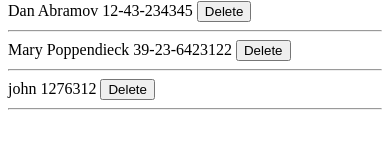
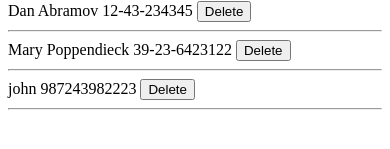
Before and after one commit to kritebh/fullstackopen, a React (Create React App) app in the folder part2/phonebook/: page / in a window 390 px wide. Shown: the part 361-510 px from the top of the page. Built offline with nearby package versions, Linux system fonts and the light colour scheme; data requests are answered from the project's data file.

Commit message:
2.16: Phonebook step11 && 2.17*: Phonebook step12

```diff
--- a/part2/phonebook/db.json
+++ b/part2/phonebook/db.json
@@ -22,7 +22,7 @@
     },
     {
       "name": "john",
-      "number": "1276312",
+      "number": "987243982223",
       "id": 5
     }
   ]
--- a/part2/phonebook/src/App.js
+++ b/part2/phonebook/src/App.js
@@ -4,7 +4,7 @@ import Search from "./Components/Search";
 import AddContact from "./Components/AddContact";
 import AllPersons from "./Components/AllPersons";
 import apiService from "./services/ApiService";
-import axios, { all } from "axios";
+import Notification from "./Components/Notification"
 
 const App = () => {
   const [persons, setPersons] = useState([]);
@@ -12,6 +12,7 @@ const App = () => {
   const [number, setNumber] = useState("");
   const [search, setSearch] = useState("");
   const [filterPersons, setFilterPersons] = useState([]);
+  const [notify,setNotify] = useState({type:"",message:""});
 
   const formHandler = (e) => {
     e.preventDefault();
@@ -36,6 +37,7 @@ const App = () => {
             setPersons(allPerson);
             setNewName("");
             setNumber("");
+            notifyOnScreen("success",`${newName}'s phone updated successfully`)
           });
         }
       }
@@ -47,10 +49,18 @@ const App = () => {
 
     apiService.savePhone({ name: newName, number: number }).then((response) => {
       setPersons([...persons, response]);
+      notifyOnScreen("success",`Added ${newName}`)
       setNewName("");
       setNumber("");
     });
   };
+
+  const notifyOnScreen = (type,message)=>{
+    setNotify({...notify,type,message})
+    setTimeout(()=>{
+      setNotify({...notify,message:"",type:""})
+    },5000)
+  }
 
   const searchHandler = (e) => {
     let currInput = e.target.value;
@@ -72,14 +82,20 @@ const App = () => {
   };
 
   const deleteContact = (id) => {
-    if (window.confirm(`Delete ${findUserById(id)} ?`)) {
+    let name = findUserById(id)
+    if (window.confirm(`Delete ${name} ?`)) {
       apiService.deletePhone(id).then((response) => {
         if (response.status === 200) {
           let allPersons = [...persons];
           let deletedPersons = allPersons.filter((person) => person.id !== id);
           setPersons(deletedPersons);
+          notifyOnScreen("success",`${name} has been deleted successfully`)
         }
-      });
+      })
+      .catch((error)=>{
+        console.log(error.message)
+        notifyOnScreen("error",`Information of ${name} has already been removed from server`)
+      })
     }
   };
 
@@ -92,6 +108,7 @@ const App = () => {
   return (
     <div>
       <Header title="Phonebook" />
+      {notify.message && <Notification type={notify.type} message={notify.message} />}
       <Search search={search} searchHandler={searchHandler} />
       <Header title="add a new" />
       <AddContact
--- /dev/null
+++ b/part2/phonebook/src/Components/Notification.jsx
@@ -0,0 +1,11 @@
+import React from 'react'
+
+function Notification({type,message}) {
+  return (
+    <div className={`notify ${type}` }>
+        {message}
+    </div>
+  )
+}
+
+export default Notification
--- /dev/null
+++ b/part2/phonebook/src/index.css
@@ -0,0 +1,16 @@
+.notify{
+    padding: 10px;
+    background-color: rgb(216, 215, 215);
+    margin-bottom: 10px;
+    font-size: 1.25rem;
+}
+
+.error{
+    border: 2px solid red;
+    color: red;
+}
+
+.success{
+    border: 2px solid green;
+    color: green;
+}
--- a/part2/phonebook/src/index.js
+++ b/part2/phonebook/src/index.js
@@ -1,6 +1,7 @@
 import React from 'react';
 import ReactDOM from 'react-dom/client';
 import App from './App';
+import './index.css'
 
 const root = ReactDOM.createRoot(document.getElementById('root'));
 root.render(
```
